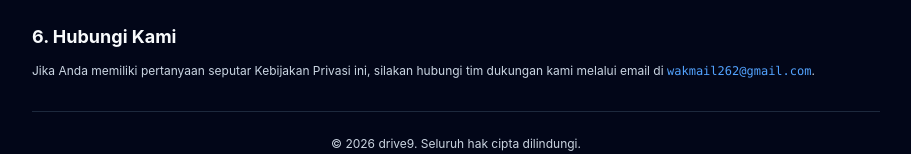
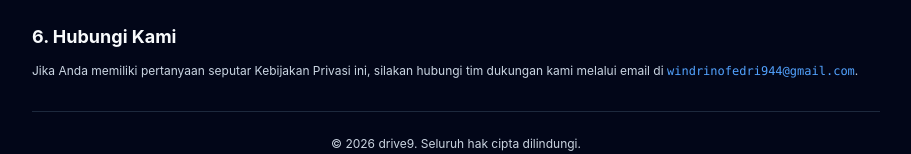
Before and after one commit to mail298/google-driver-cloud, a React (Vite) app in the folder frontend/: page /privacy in a window 1280 px wide. Shown: the part 1010-1164 px from the top of the page, without its empty margins (184-1095 px from the left). Built offline with nearby package versions, Linux system fonts and the light colour scheme; no server answers.

Commit message:
fix(privacy): update contact support email to windrinofedri944@gmail.com

```diff
--- a/frontend/src/pages/PrivacyPage.tsx
+++ b/frontend/src/pages/PrivacyPage.tsx
@@ -106,7 +106,7 @@ export function PrivacyPage() {
             <section className="space-y-3">
               <h2 className="text-lg font-bold text-white">6. Hubungi Kami</h2>
               <p className="text-xs text-slate-300">
-                Jika Anda memiliki pertanyaan seputar Kebijakan Privasi ini, silakan hubungi tim dukungan kami melalui email di <code className="text-blue-400">wakmail262@gmail.com</code>.
+                Jika Anda memiliki pertanyaan seputar Kebijakan Privasi ini, silakan hubungi tim dukungan kami melalui email di <code className="text-blue-400">windrinofedri944@gmail.com</code>.
               </p>
             </section>
           </div>
@@ -163,7 +163,7 @@ export function PrivacyPage() {
             <section className="space-y-3">
               <h2 className="text-lg font-bold text-white">6. Contact Us</h2>
               <p className="text-xs text-slate-300">
-                If you have any questions regarding this Privacy Policy, please contact our support team at <code className="text-blue-400">wakmail262@gmail.com</code>.
+                If you have any questions regarding this Privacy Policy, please contact our support team at <code className="text-blue-400">windrinofedri944@gmail.com</code>.
               </p>
             </section>
           </div>
```
